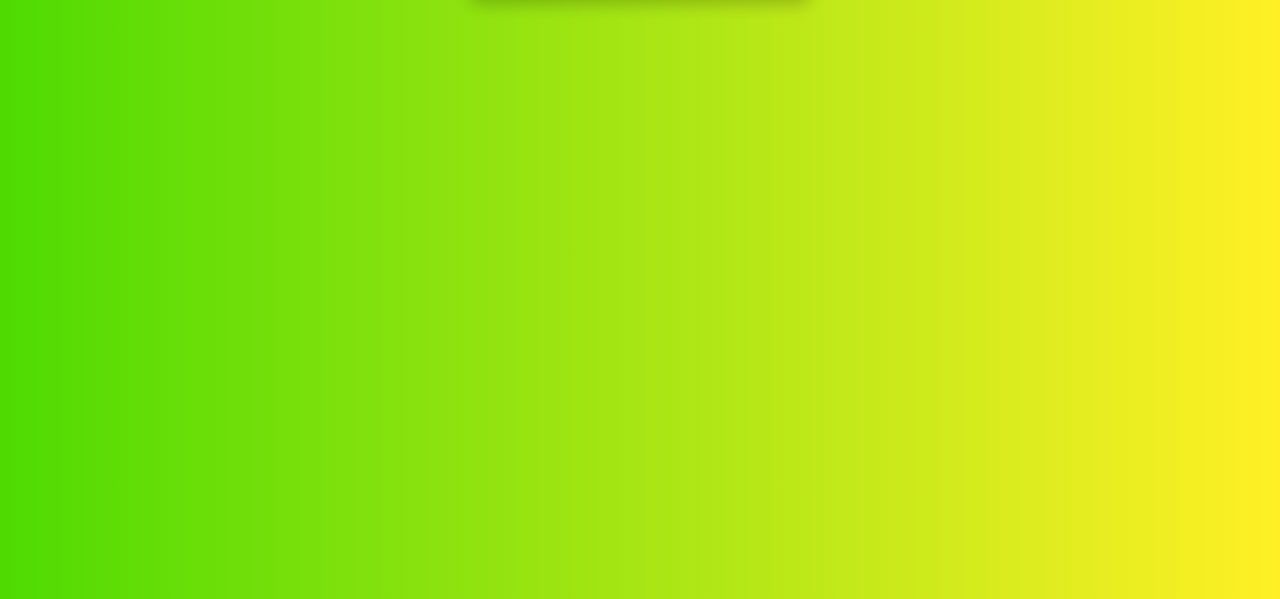
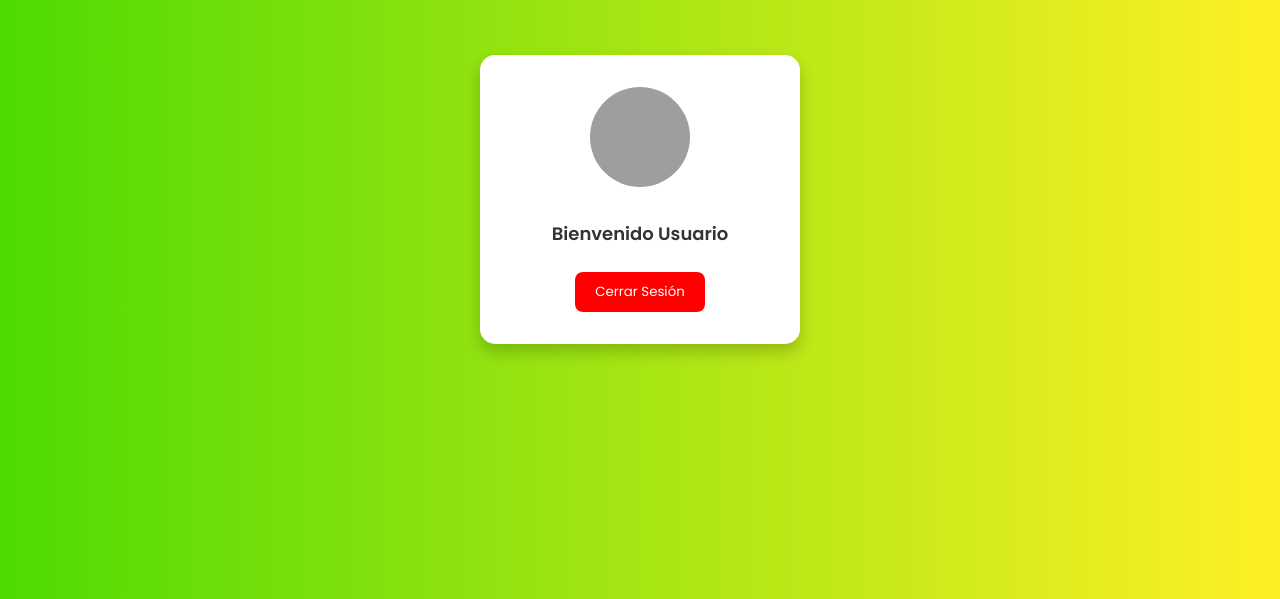
Before and after one commit to YabeRB/Login, a plain HTML site: page bienvenido.html in a window 1280 px wide. Shown: the part 201-800 px from the top of the page. Drawn offline with Linux system fonts and the light colour scheme; grey boxes are pictures that could not be loaded.

Commit message:
Actualizacion con cerrar sesion

```diff
--- a/bienvenido.html
+++ b/bienvenido.html
@@ -4,30 +4,42 @@
     <meta charset="UTF-8">
     <meta name="viewport" content="width=device-width, initial-scale=1.0">
     <title>Bienvenido</title>
-    <style>
-    body {
-        font-family: Arial, sans-serif;
-        text-align: center;
-        margin-top: 100px;
-        background: linear-gradient(to right, #4edb02, #fff025);
-    }
-    h1 {
-        color: #333;
-        background: white;
-        display: inline-block;
-        padding: 20px;
-        border-radius: 10px;
-        box-shadow: 0 8px 16px rgba(0,0,0,0.2);
-    }
-    </style>
+    <link rel="stylesheet" href="style.css">
+    <script src="https://www.gstatic.com/firebasejs/8.10.0/firebase-app.js"></script>
+    <script src="https://www.gstatic.com/firebasejs/8.10.0/firebase-auth.js"></script>
 </head>
 <body>
-    <h1 id="mensaje"></h1>
+    <div class="profile-card">
+        <img id="avatar" src="" alt="Avatar">
+        <h2 id="mensaje"></h2>
+        <button id="logout">Cerrar Sesión</button>
+    </div>
 
     <script>
+        // Config Firebase
+        const firebaseConfig = {
+            apiKey: "AIzaSyBqYALkDu6bpXH9VpUPlxacW-RBFvRYouE",
+            authDomain: "capuccino-24c78.firebaseapp.com",
+            projectId: "capuccino-24c78",
+            appId: "1:143035495004:web:ca14483aa4506138756c99"
+        };
+        firebase.initializeApp(firebaseConfig);
+        const auth = firebase.auth();
+
+        // Obtener datos pasados por URL
         const params = new URLSearchParams(window.location.search);
         const nombre = params.get("nombre") || "Usuario";
+        const foto = params.get("foto") || "https://www.w3schools.com/howto/img_avatar.png";
+
         document.getElementById("mensaje").textContent = `Bienvenido ${nombre}`;
+        document.getElementById("avatar").src = foto;
+
+        // Botón de logout
+        document.getElementById("logout").addEventListener("click", () => {
+            auth.signOut().then(() => {
+                window.location.href = "index.html";
+            });
+        });
     </script>
 </body>
 </html>
--- a/style.css
+++ b/style.css
@@ -102,3 +102,49 @@ button:hover {
     from { opacity: 0; transform: translateY(20px); }
     to { opacity: 1; transform: translateY(0); }
 }
+
+.profile-card {
+    background: #fff;
+    padding: 2rem;
+    border-radius: 15px;
+    box-shadow: 0 8px 16px rgba(0,0,0,0.2);
+    text-align: center;
+    width: 320px;
+    animation: fadeIn 0.5s ease-in-out;
+}
+
+.profile-card img {
+    border-radius: 50%;
+    width: 100px;
+    height: 100px;
+    margin-bottom: 1rem;
+}
+
+.profile-card h2 {
+    margin: 10px 0;
+    color: #333;
+    font-size: 18px;
+    max-width: 250px;
+    overflow: hidden;
+    white-space: nowrap;
+    text-overflow: ellipsis;
+    display: block;
+    margin-left: auto;
+    margin-right: auto;
+}
+
+
+.profile-card button {
+    margin-top: 15px;
+    padding: 10px 20px;
+    background: red;
+    color: white;
+    border: none;
+    border-radius: 8px;
+    cursor: pointer;
+    transition: background 0.3s;
+}
+
+.profile-card button:hover {
+    background: darkred;
+}
```
Also changed, not shown: script.js (+48 -6 lines).
